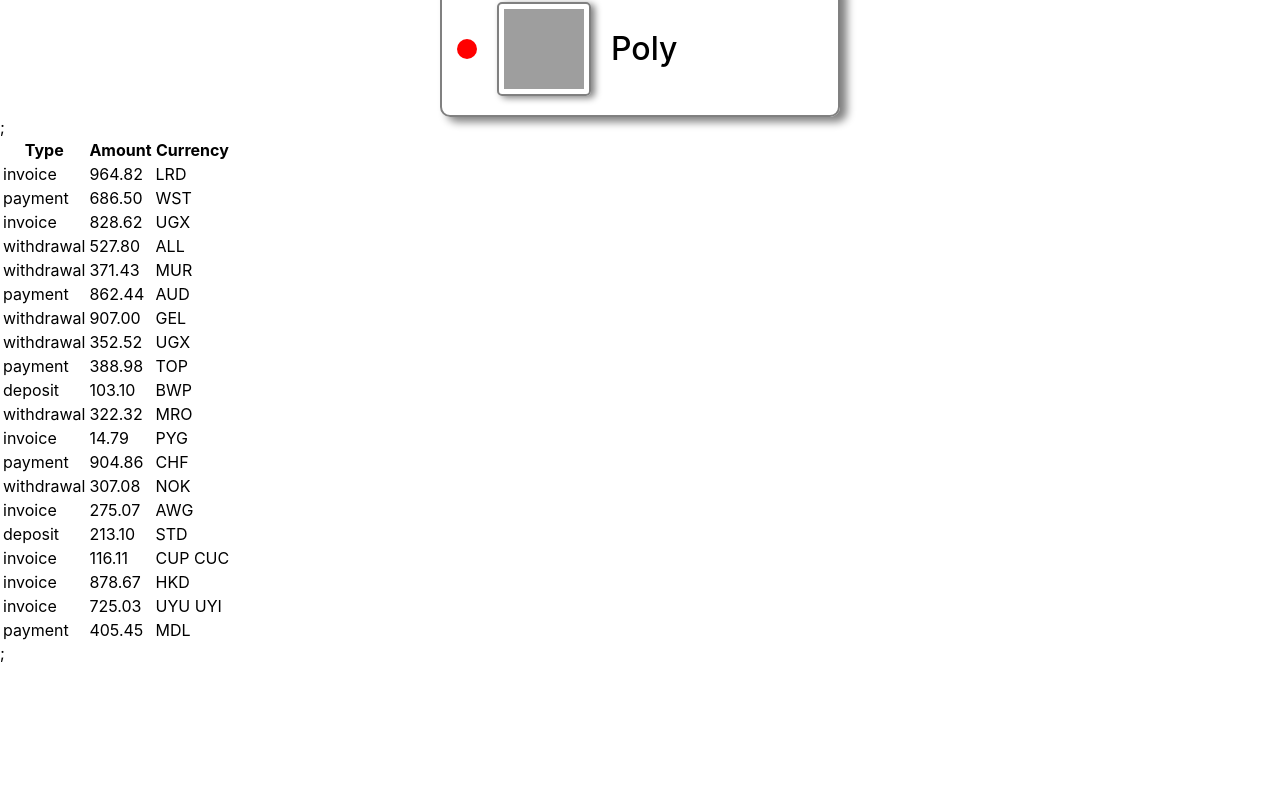
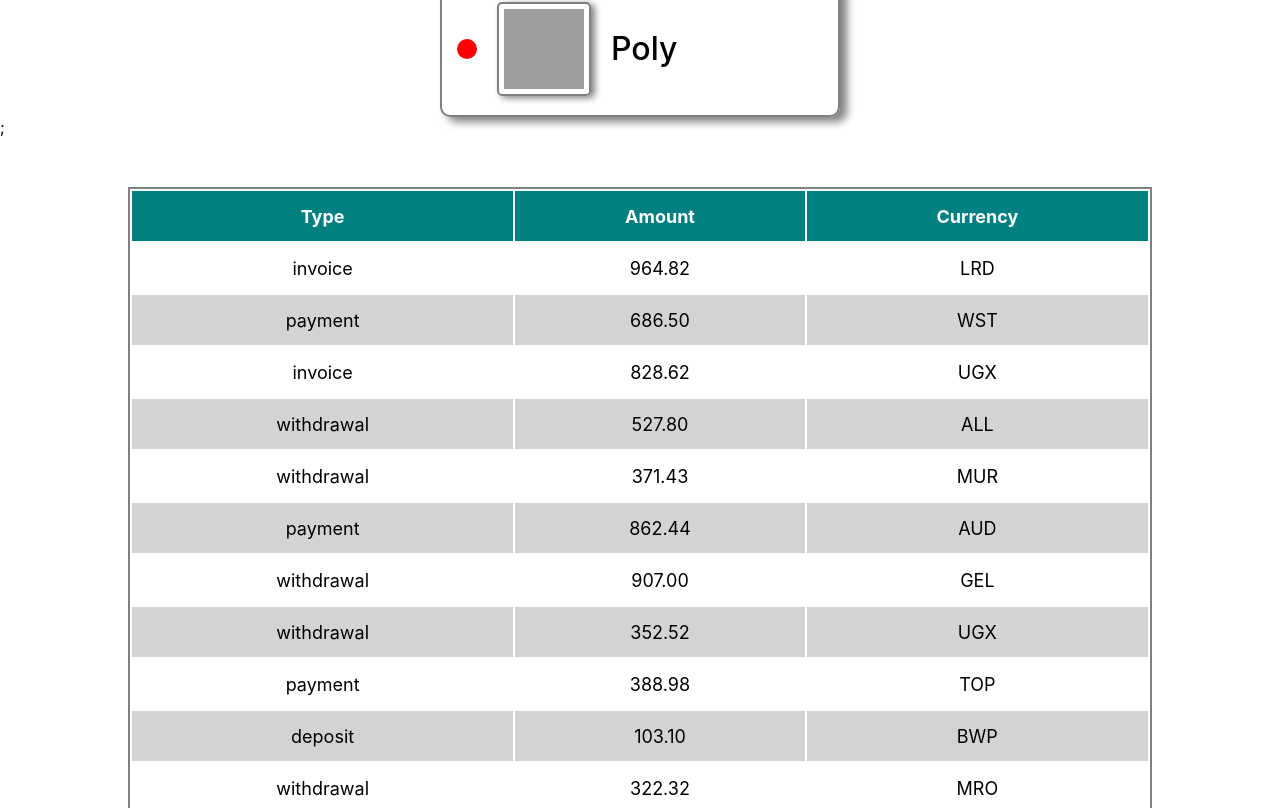
Before and after one commit to nastena1409/goit-react-hw-01-components, a React (Create React App) app: page / in a window 1280 px wide. Shown: the part 1552-2360 px from the top of the page. Before the commit the page ends 2215 px from the top, so only its background shows below. Built offline with nearby package versions, Linux system fonts and the light colour scheme; grey boxes are pictures that could not be loaded.

Commit message:
Update styles

```diff
--- a/src/components/TransactionHistory/Transaction.js
+++ b/src/components/TransactionHistory/Transaction.js
@@ -1,11 +1,12 @@
 import PropTypes from 'prop-types';
+import {Row, Data} from './Transactions.styled'
 
 export default function Transaction({ type, amount, currency }) {
     return (
-         <tr>
-            <td>{type}</td>
-            <td>{amount}</td>
-            <td>{currency}</td>
-        </tr>
+         <Row>
+            <Data>{type}</Data>
+            <Data>{amount}</Data>
+            <Data>{currency}</Data>
+        </Row>
     )
 }
--- a/src/components/TransactionHistory/TransactionHistory.js
+++ b/src/components/TransactionHistory/TransactionHistory.js
@@ -1,18 +1,24 @@
 import PropTypes from 'prop-types';
 import Transaction from './Transaction'
-
+import {
+    Table,
+    Header,
+    HeaderRow,
+    Title,
+    Body
+} from '../TransactionHistory/TransactionHistory.styled'
 export default function TransactionHistory({ items }) {
     return (
-        <table class="transaction-history">
-  <thead>
-    <tr>
-      <th>Type</th>
-      <th>Amount</th>
-      <th>Currency</th>
-    </tr>
-  </thead>
+        <Table>
+  <Header>
+    <HeaderRow>
+      <Title>Type</Title>
+      <Title>Amount</Title>
+      <Title>Currency</Title>
+    </HeaderRow>
+  </Header>
 
-    <tbody>
+    <Body>
        {items.map(({id, type, amount, currency}) => (
            <Transaction
                key={id}
@@ -21,7 +27,7 @@ export default function TransactionHistory({ items }) {
                currency={currency}
            />
         ))}
-  </tbody>
-</table>
+  </Body>
+</Table>
     )
 }
--- a/src/components/TransactionHistory/TransactionHistory.styled.js
+++ b/src/components/TransactionHistory/TransactionHistory.styled.js
@@ -0,0 +1,21 @@
+import styled from '@emotion/styled';
+
+export const Table = styled.table`
+width: 80%;
+margin: 50px auto;
+border: 2px solid grey;
+`;
+
+export const Header = styled.thead`
+background-color: teal;
+height: 50px;
+`;
+
+export const HeaderRow = styled.tr``;
+
+export const Title = styled.th`
+font-size: 18px;
+color: white;
+`;
+
+export const Body = styled.tbody``;
--- /dev/null
+++ b/src/components/TransactionHistory/Transactions.styled.js
@@ -0,0 +1,13 @@
+import styled from '@emotion/styled'
+
+export const Row = styled.tr`
+height: 50px;
+:nth-child(even) {
+    background-color: lightgrey;
+  }
+`;
+
+export const Data = styled.td`
+font-size: 18px;
+text-align: center;
+`;
```
